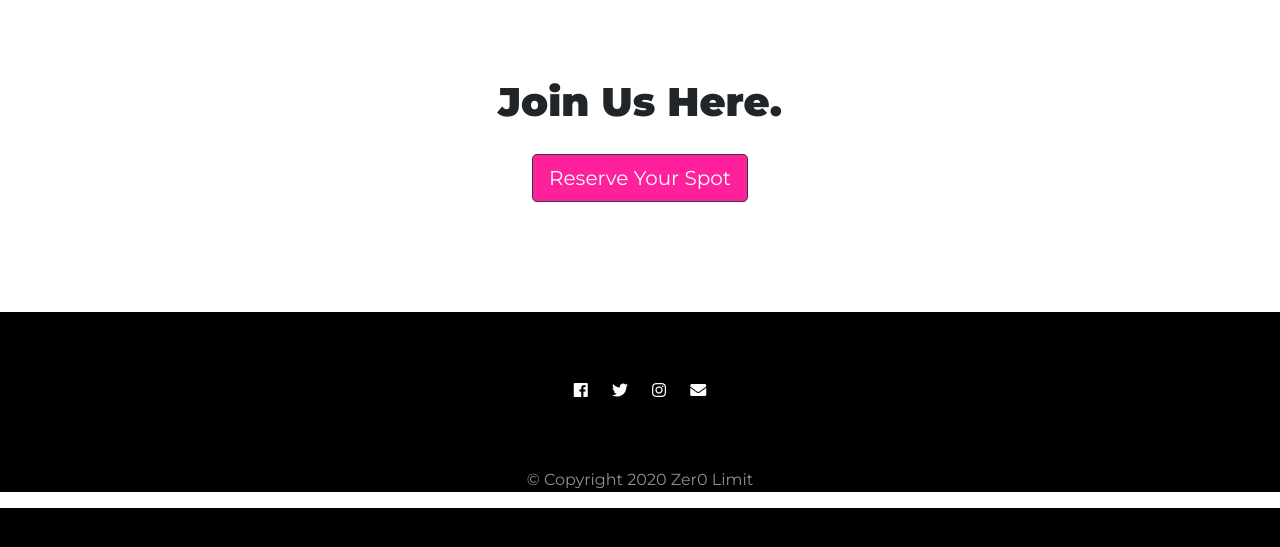
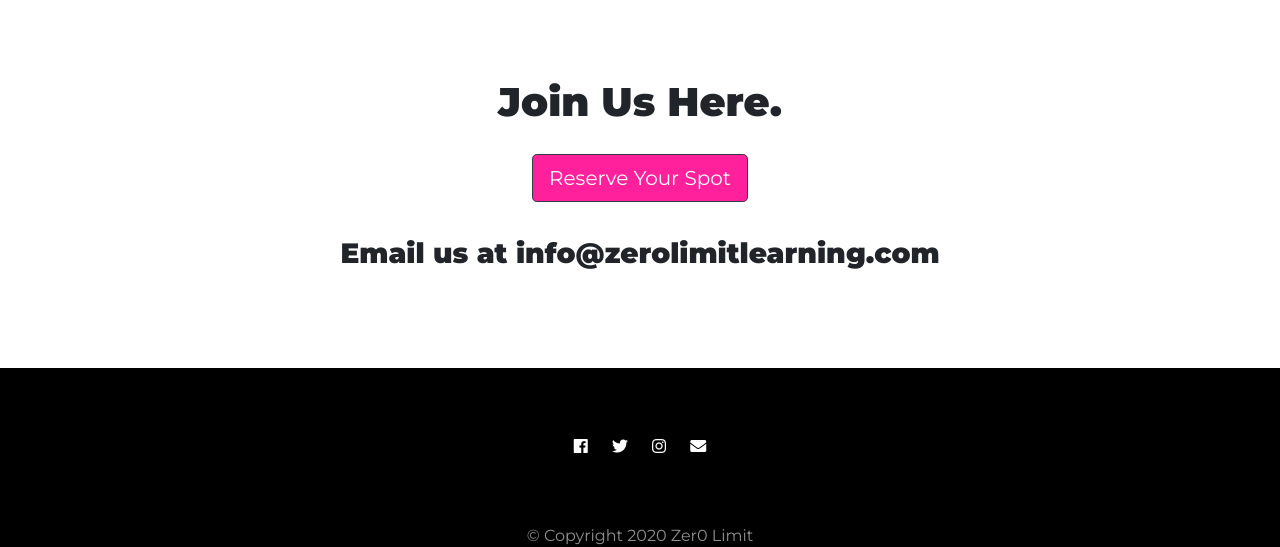
Before and after one commit to DavidUlloa6310/zero-limit, a Flask app: page / in a window 1280 px wide. Shown: the part 2393-2940 px from the top of the page. Before the commit the page ends 2901 px from the top, so only its background shows below. Run offline with Flask 2, Linux system fonts and the light colour scheme; some libraries are stand-ins or nearby versions.

Commit message:
Put email in contact section

```diff
--- a/zero_limit/templates/index.html
+++ b/zero_limit/templates/index.html
@@ -174,6 +174,7 @@
     <div class="container-fluid">
       <h1> Join Us Here. </h1>
       <a class="btn btn-dark btn-lg" href="store" style="margin-top: 20px; margin-bottom: 20px;"> Reserve Your Spot </a>
+      <h3 style="padding-top: 15px;"> Email us at info@zerolimitlearning.com </h3>
     </div>
   </section>
 
```
